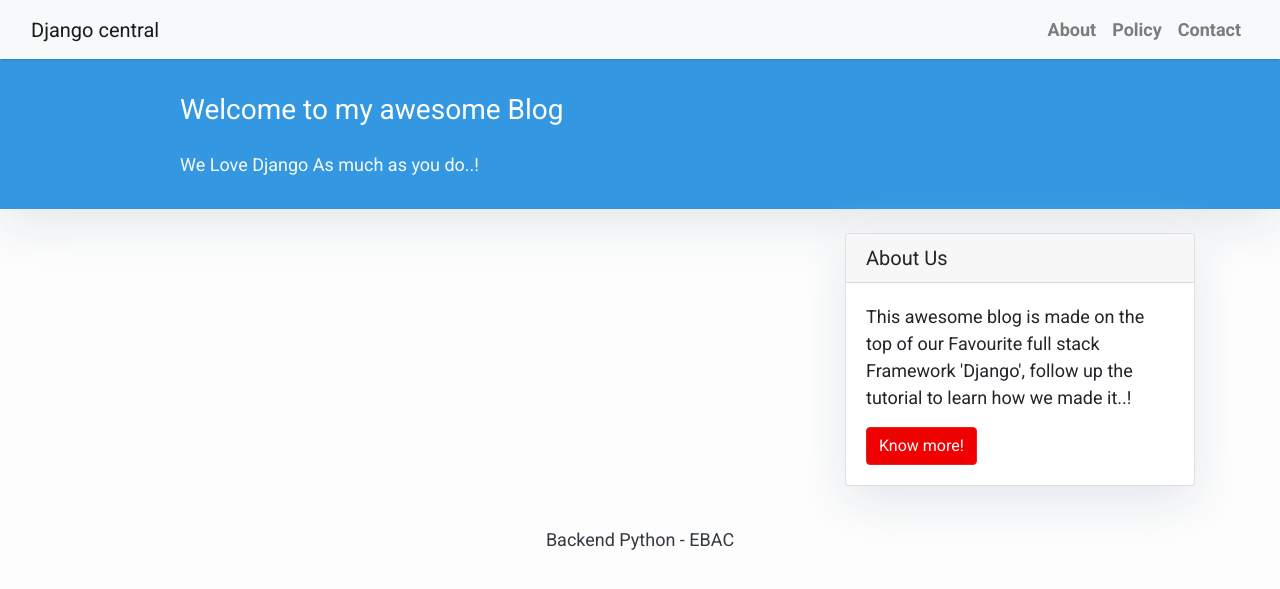
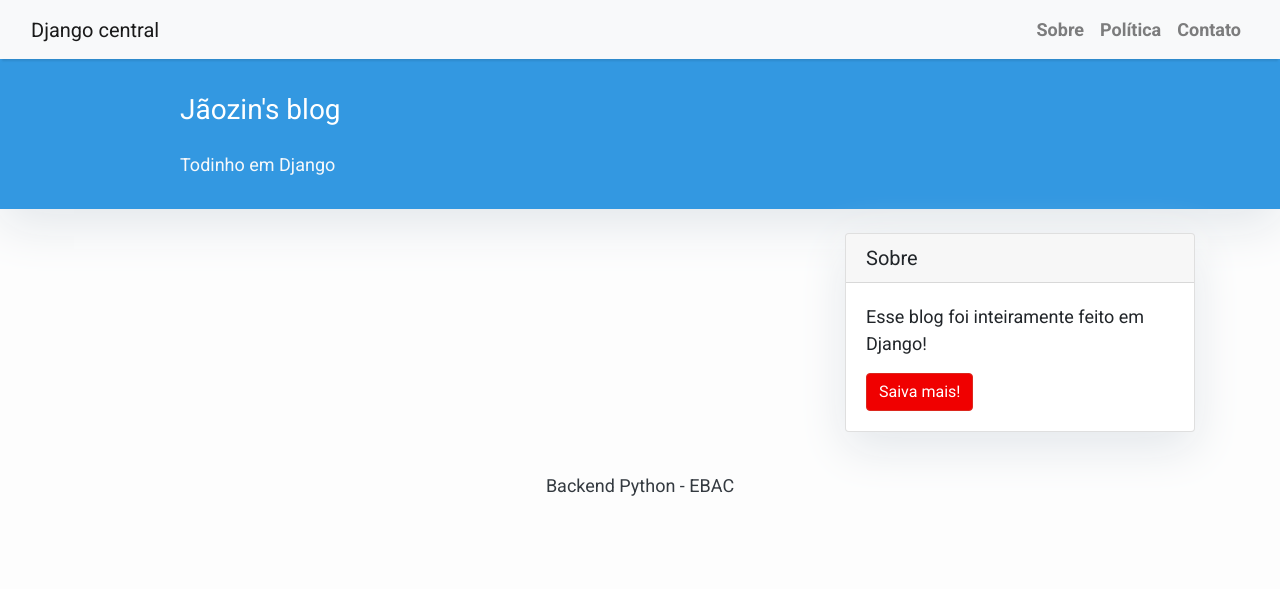
Before and after one commit to JoaoLubaw/djangosite, a Django app: page /home in a window 1280 px wide. Shown: the top 589 px of the page. Run offline with Django 4.2, Linux system fonts and the light colour scheme; data that the repository does not hold is empty; some libraries are stand-ins or nearby versions.

Commit message:
hmtl update

```diff
--- a/templates/base.html
+++ b/templates/base.html
@@ -1,13 +1,19 @@
 <!DOCTYPE html>
 <html>
-
   <head>
     <title>Backend Python - EBAC</title>
-        <link href="https://fonts.googleapis.com/css?family=Roboto:400,700" rel="stylesheet">
+    <link
+      href="https://fonts.googleapis.com/css?family=Roboto:400,700"
+      rel="stylesheet"
+    />
     <meta name="google" content="notranslate" />
     <meta name="viewport" content="width=device-width, initial-scale=1" />
-        <link rel="stylesheet" href="https://maxcdn.bootstrapcdn.com/bootstrap/4.0.0/css/bootstrap.min.css" integrity="sha384-Gn5384xqQ1aoWXA+058RXPxPg6fy4IWvTNh0E263XmFcJlSAwiGgFAW/dAiS6JXm"
-            crossorigin="anonymous" />
+    <link
+      rel="stylesheet"
+      href="https://maxcdn.bootstrapcdn.com/bootstrap/4.0.0/css/bootstrap.min.css"
+      integrity="sha384-Gn5384xqQ1aoWXA+058RXPxPg6fy4IWvTNh0E263XmFcJlSAwiGgFAW/dAiS6JXm"
+      crossorigin="anonymous"
+    />
   </head>
 
   <body>
@@ -26,32 +32,46 @@
         border-color: #dc281e;
       }
       .masthead {
-            background: #3398E1;
+        background: #3398e1;
         height: auto;
         padding-bottom: 15px;
-            box-shadow: 0 16px 48px #E3E7EB;
+        box-shadow: 0 16px 48px #e3e7eb;
         padding-top: 10px;
       }
     </style>
 
     <!-- Navigation -->
-        <nav class="navbar navbar-expand-lg navbar-light bg-light shadow" id="mainNav">
+    <nav
+      class="navbar navbar-expand-lg navbar-light bg-light shadow"
+      id="mainNav"
+    >
       <div class="container-fluid">
         <a class="navbar-brand" href="{% url 'home' %}">Django central</a>
-                <button class="navbar-toggler navbar-toggler-right" type="button" data-toggle="collapse" data-target="#navbarResponsive"
-                    aria-controls="navbarResponsive" aria-expanded="false" aria-label="Toggle navigation">
+        <button
+          class="navbar-toggler navbar-toggler-right"
+          type="button"
+          data-toggle="collapse"
+          data-target="#navbarResponsive"
+          aria-controls="navbarResponsive"
+          aria-expanded="false"
+          aria-label="Toggle navigation"
+        >
           <span class="navbar-toggler-icon"></span>
         </button>
         <div class="collapse navbar-collapse" id="navbarResponsive">
           <ul class="navbar-nav ml-auto">
             <li class="nav-item text-black">
-                            <a class="nav-link text-black font-weight-bold" href="#">About</a>
+              <a class="nav-link text-black font-weight-bold" href="#">Sobre</a>
             </li>
             <li class="nav-item text-black">
-                            <a class="nav-link text-black font-weight-bold" href="#">Policy</a>
+              <a class="nav-link text-black font-weight-bold" href="#"
+                >Política</a
+              >
             </li>
             <li class="nav-item text-black">
-                            <a class="nav-link text-black font-weight-bold" href="#">Contact</a>
+              <a class="nav-link text-black font-weight-bold" href="#"
+                >Contato</a
+              >
             </li>
           </ul>
         </div>
@@ -62,7 +82,7 @@
     {% endblock content %}
     <!-- Footer -->
     <footer class="py-3 bg-grey">
-            <p class="m-0 text-dark text-center ">Backend Python - EBAC</p>
+      <p class="m-0 text-dark text-center">Backend Python - EBAC</p>
     </footer>
   </body>
 </html>
--- a/templates/index.html
+++ b/templates/index.html
@@ -1,5 +1,4 @@
-{% extends "base.html" %}
-{% block content %}
+{% extends "base.html" %} {% block content %}
 <style>
   body {
     font-family: "Roboto", sans-serif;
@@ -12,7 +11,7 @@
   }
 
   .card {
-        box-shadow: 0 16px 48px #E3E7EB;
+    box-shadow: 0 16px 48px #e3e7eb;
   }
 </style>
 
@@ -20,11 +19,10 @@
   <div class="overlay"></div>
   <div class="container">
     <div class="row">
-            <div class=" col-md-8 col-md-10 mx-auto">
+      <div class="col-md-8 col-md-10 mx-auto">
         <div class="site-heading">
-                    <h3 class=" site-heading my-4 mt-3 text-white"> Welcome to my awesome Blog </h3>
-                    <p class="text-light">We Love Django As much as you do..! &nbsp
-                    </p>
+          <h3 class="site-heading my-4 mt-3 text-white">Jãozin's blog</h3>
+          <p class="text-light">Todinho em Django &nbsp</p>
         </div>
       </div>
     </div>
@@ -38,9 +36,13 @@
       <div class="card mb-4">
         <div class="card-body">
           <h2 class="card-title">{{ post.title }}</h2>
-                    <p class="card-text text-muted h6">{{ post.author }} | {{ post.created_on}} </p>
+          <p class="card-text text-muted h6">
+            {{ post.author }} | {{ post.created_on}}
+          </p>
           <p class="card-text">{{post.content|slice:":200" }}</p>
-                    <a href="{% url 'post_detail' post.slug  %}" class="btn btn-primary">Read More &rarr;</a>
+          <a href="{% url 'post_detail' post.slug  %}" class="btn btn-primary"
+            >Leia mais &rarr;</a
+          >
         </div>
       </div>
       {% endfor %}
--- a/templates/sidebar.html
+++ b/templates/sidebar.html
@@ -1,17 +1,14 @@
 {% block sidebar %}
 
-
-
 <!-- Sidebar Widgets Column -->
-<div class="col-md-4 float-right ">
-    <div class="card my-4">
-        <h5 class="card-header">About Us</h5>
-        <div class="card-body">
-            <p class="card-text"> This awesome blog is made on the top of our Favourite full stack Framework 'Django',
-                follow up the tutorial to learn how we made it..!</p>
-            <a href="#" class="btn btn-danger">Know more!</a>
-        </div>
+<div class="col-md-4 float-right">
+  <div class="card my-4">
+    <h5 class="card-header">Sobre</h5>
+    <div class="card-body">
+      <p class="card-text">Esse blog foi inteiramente feito em Django!</p>
+      <a href="#" class="btn btn-danger">Saiva mais!</a>
     </div>
+  </div>
 </div>
 
 {% endblock sidebar %}
```
Lines whose indentation alone changed are shown as unchanged.
